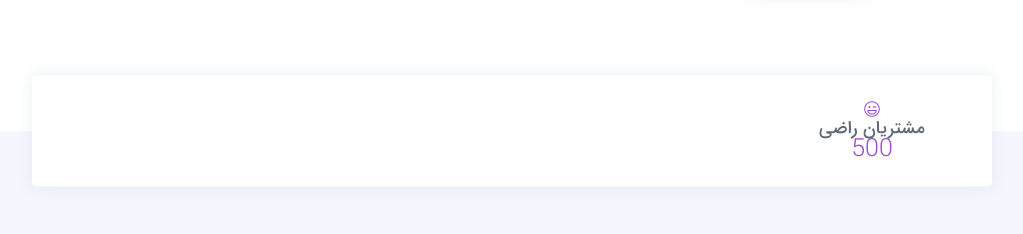
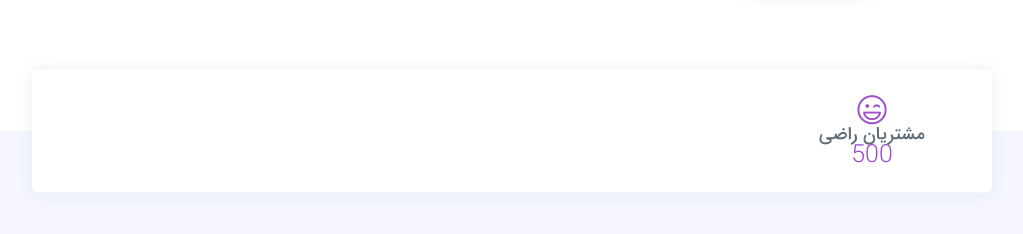
Before and after one commit to nerdpanda-ir/NerdPanda.Me, a React (Create React App) app: page / in a window 1280 px wide. Shown: the part 5068-5302 px from the top of the page, without its empty margins (128-1151 px from the left). Built offline with nearby package versions, Linux system fonts and the light colour scheme.

Commit message:
[file]{CountIcon.css}-> set property for CountIcon

```diff
--- a/src/css/Page/index/Footer/CountInfo/CountCell/CountIcon/CountIcon.css
+++ b/src/css/Page/index/Footer/CountInfo/CountCell/CountIcon/CountIcon.css
@@ -0,0 +1,4 @@
+#countInfo i
+{
+    font-size: 30px;
+}
```
